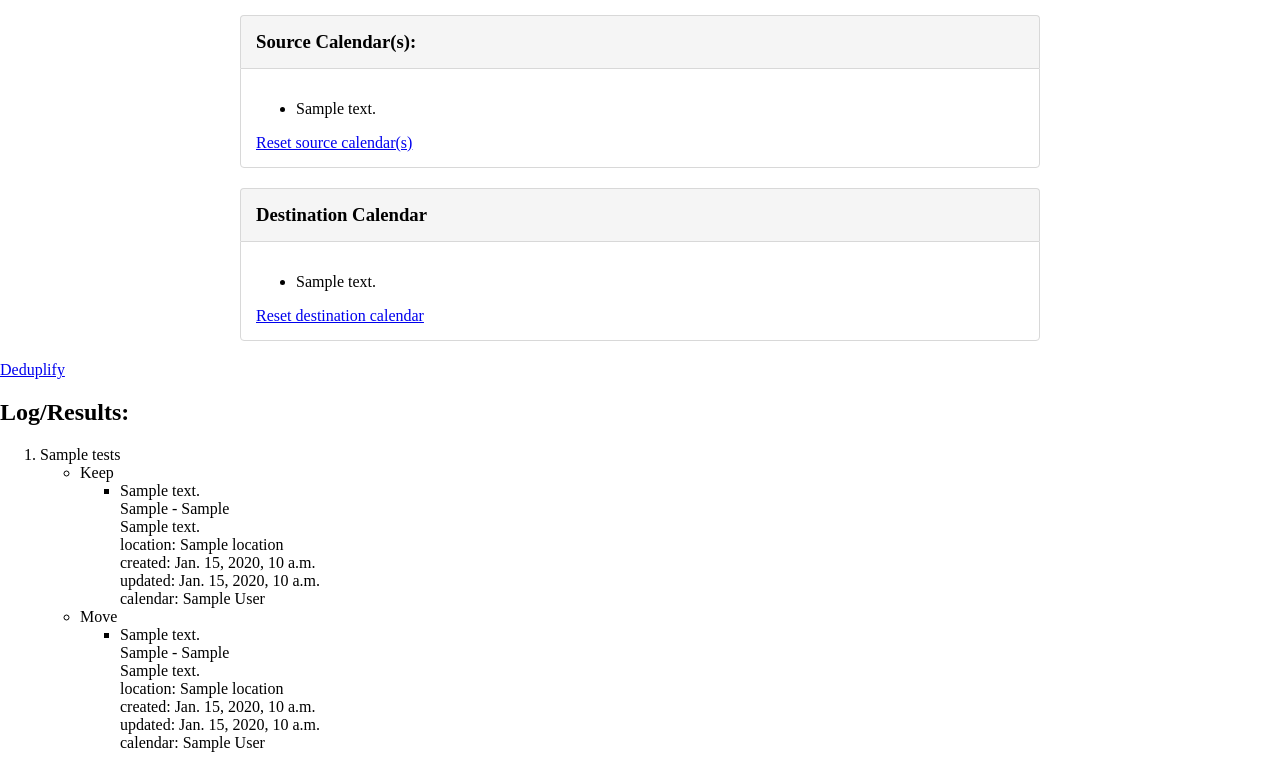
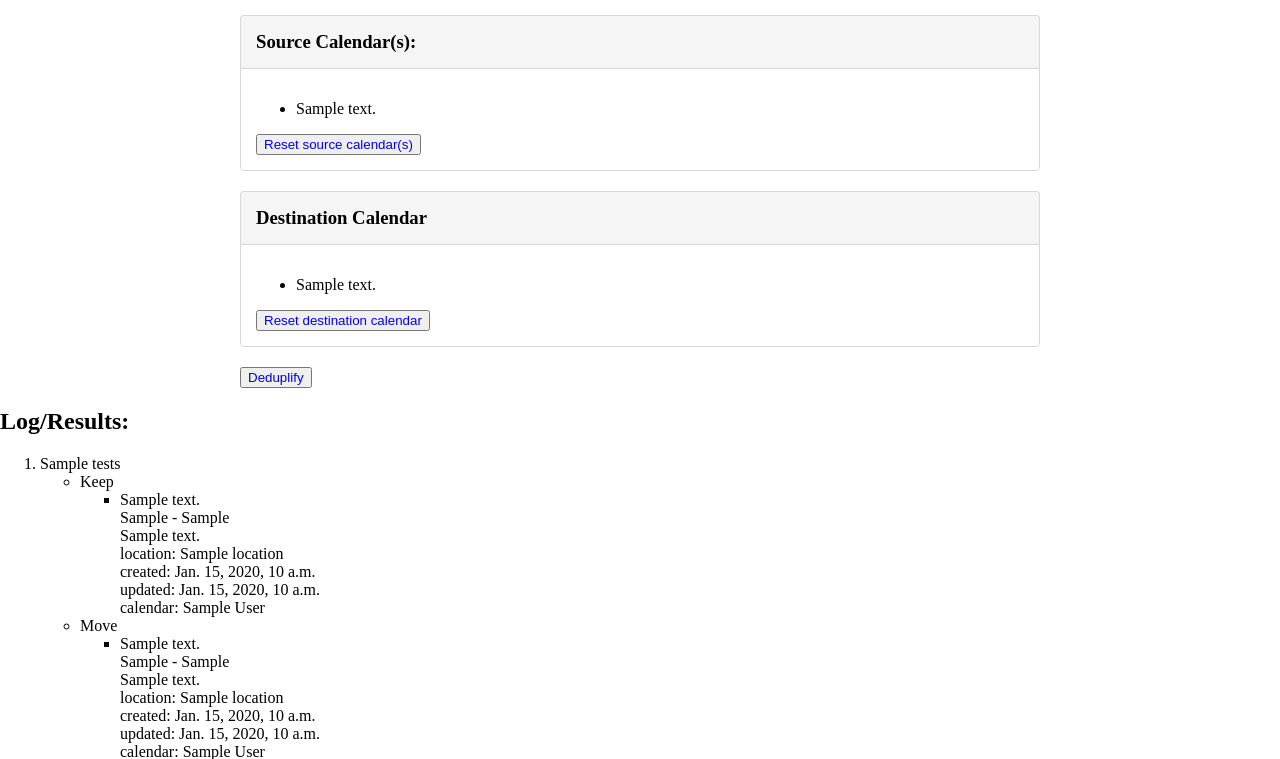
Before and after one commit to izilly/gcal_dedup, a Django app: template pick_calendar/templates/pick_calendar/index.html in a window 1280 px wide. Shown: the part 39-798 px from the top of the page. Run offline with Django 3.2, Linux system fonts and the light colour scheme; the template is opened without the code that fills it: most values are stand-ins (such as "Sample title", 1, 10 or a date in 2020).

Commit message:
put links into <button> tags

```diff
--- a/pick_calendar/templates/pick_calendar/index.html
+++ b/pick_calendar/templates/pick_calendar/index.html
@@ -17,13 +17,17 @@
                 <li>{{ source.summary }}</li>
             {% endfor %}
         </ul>
+        <button type="button">
             <a href="{%url 'pick_calendar:calendars' 'source' %}">
                 Reset source calendar(s)
             </a>
+        </button>
     {% else %}
+        <button type="button">
             <a href="{%url 'pick_calendar:calendars' 'source' %}">
                 select
             </a>
+        </button>
     {% endif %}
     </div>
 </div>
@@ -39,13 +43,17 @@
                     <li>{{ choice.summary }}</li>
                 {% endfor %}
             </ul>
+            <button type="button">
                 <a href="{%url 'pick_calendar:calendars' 'destination' %}">
                     Reset destination calendar
                 </a>
+            </button>
         {% else %}
+            <button type="button">
                 <a href="{%url 'pick_calendar:calendars' 'destination' %}">
                     select
                 </a>
+            </button>
         {% endif %}
     {% endif %}
     </div>
@@ -56,9 +64,11 @@
 
 {% if progress.source and progress.destination %}
 <div id="deduplify">
+    <button type="button">
         <a href="{%url 'pick_calendar:deduplify' %}">
             Deduplify
         </a>
+    </button>
 </div>
 
 {% endif %}
--- a/static/style.css
+++ b/static/style.css
@@ -4,6 +4,10 @@ body {
 
 #content {
     clear: both;
+}
+
+button a {
+    text-decoration: none;
 }
 
 .navbar {
@@ -37,6 +41,12 @@ body {
     margin: 0 10px;
 }
 
+#deduplify {
+    max-width: 800px;
+    margin-left: auto;
+    margin-right: auto;
+}
+
 .choice-box {
     max-width: 800px;
     margin-left: auto;
```
Lines whose indentation alone changed are shown as unchanged.
